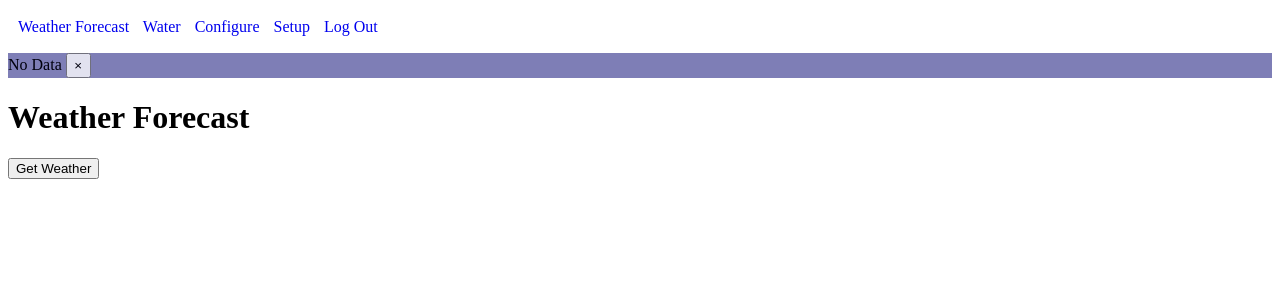
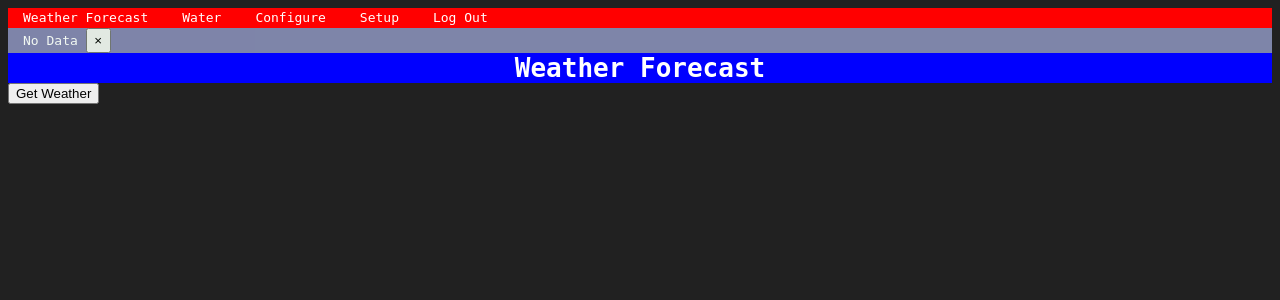
Before and after one commit to PetercSnk/web-app-garden, a Flask app: page /weather/1 in a window 1280 px wide. Shown: the top 300 px of the page. Run offline with Flask 3, Linux system fonts and the light colour scheme; a user stored in the database is signed in; data that the repository does not hold is empty.

Commit message:
styling updates

```diff
--- a/web-application-bp/app/core/static/stylesheet.css
+++ b/web-application-bp/app/core/static/stylesheet.css
@@ -1,19 +1,32 @@
 .navbar {
-    background-color:white;
-    height: 25px;
+    height: 20px;
     width: auto;
-    padding: 10px;
+    background-color: red;
 }
 
-.nav-item {
+h1, h2, h3, h4, dl, a, p, .alert {
+    color: white;
+    font-family: monospace;
+}
+
+a {
     text-decoration: none;
-    margin-right: 10px;
+    padding-left: 15px;
+    padding-right: 15px;
+}
+
+a:link, a:visited {
+    color: white;
+}
+
+a:hover, a:active {
+    color: #5CE860;
 }
 
 .messages {
-    background-color: blue;
     height: 25px;
     width: auto;
+    background-color: green;
 }
 
 html {
@@ -21,6 +34,8 @@ html {
 }
 
 .alert {
+    padding-left: 15px;
+    padding-right: 15px;
     height: 25px;
     text-align: left;
     opacity: 0.95;
--- a/web-application-bp/app/weather/static/stylesheet.css
+++ b/web-application-bp/app/weather/static/stylesheet.css
@@ -1,3 +1,13 @@
-html {
-    background-color: white;
+h1 {
+    width: auto;
+    margin: 0 auto;
+    text-align: center;
+    background-color: blue;
 }
+
+.sub-links {
+    width: auto;
+    margin: 0 auto;
+    text-align: center;
+    background-color: brown;
+}
```
Also changed, not shown: web-application-bp/app/auth/static/stylesheet.css (+6 -9 lines), web-application-bp/app/water/static/stylesheet.css (added, +34 -0 lines).
